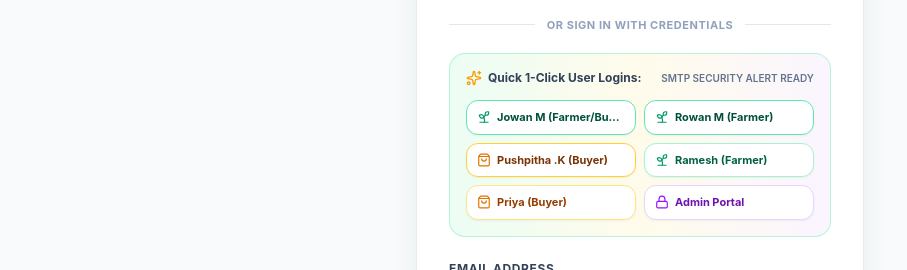
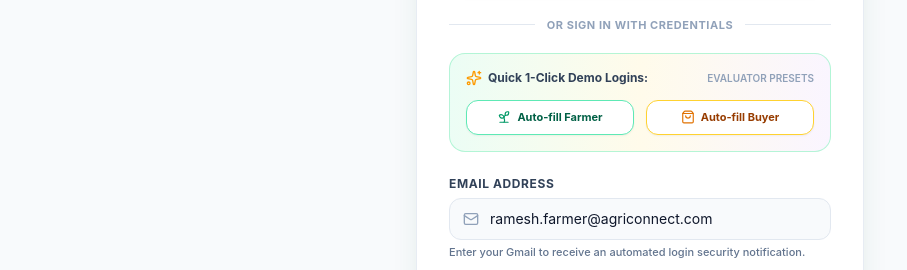
Before and after one commit to rowan-16/AgriConnect, a React (Vite) app: page /login in a window 1280 px wide. Shown: the part 391-661 px from the top of the page, without its empty margins (0-907 px from the left). Built offline with nearby package versions, Linux system fonts and the light colour scheme; no server answers.

Commit message:
revert(ui): restore normal auto-fill buttons (Farmer and Buyer) on LoginPage

```diff
--- a/src/pages/auth/LoginPage.tsx
+++ b/src/pages/auth/LoginPage.tsx
@@ -404,70 +404,28 @@ export const LoginPage: React.FC = () => {
             <div className="flex items-center justify-between">
               <span className="text-xs font-bold text-slate-700 flex items-center gap-1.5">
                 <Sparkles className="w-4 h-4 text-amber-500" />
-                <span>Quick 1-Click User Logins:</span>
+                {t('quickDemoLogins', 'Quick 1-Click Demo Logins:')}
               </span>
-              <span className="text-[10px] text-slate-500 font-semibold uppercase">SMTP Security Alert Ready</span>
+              <span className="text-[10px] text-slate-400 font-semibold uppercase">{t('evaluatorPresets', 'Evaluator Presets')}</span>
             </div>
 
-            <div className="grid grid-cols-2 gap-2 pt-1">
-              <button
-                type="button"
-                onClick={() => handleDemoSelect('jowanm1234@gmail.com')}
-                className="px-2.5 py-2 bg-white hover:bg-emerald-50 border border-emerald-300 text-emerald-900 text-[11px] font-bold rounded-xl shadow-xs transition-all text-left truncate hover:scale-[1.02] flex items-center gap-1.5 cursor-pointer"
-                title="Jowan M (jowanm1234@gmail.com) - Farmer / Buyer"
-              >
-                <Sprout className="w-3.5 h-3.5 text-emerald-600 shrink-0" />
-                <span className="truncate">Jowan M (Farmer/Buyer)</span>
-              </button>
-
-              <button
-                type="button"
-                onClick={() => handleDemoSelect('rocklandrowanm@gmail.com')}
-                className="px-2.5 py-2 bg-white hover:bg-emerald-50 border border-emerald-300 text-emerald-900 text-[11px] font-bold rounded-xl shadow-xs transition-all text-left truncate hover:scale-[1.02] flex items-center gap-1.5 cursor-pointer"
-                title="Rockland Rowan M (rocklandrowanm@gmail.com) - Farmer"
-              >
-                <Sprout className="w-3.5 h-3.5 text-emerald-600 shrink-0" />
-                <span className="truncate">Rowan M (Farmer)</span>
-              </button>
-
-              <button
-                type="button"
-                onClick={() => handleDemoSelect('pushpithamullai@gmail.com')}
-                className="px-2.5 py-2 bg-white hover:bg-amber-50 border border-amber-300 text-amber-900 text-[11px] font-bold rounded-xl shadow-xs transition-all text-left truncate hover:scale-[1.02] flex items-center gap-1.5 cursor-pointer"
-                title="Pushpitha .K (pushpithamullai@gmail.com) - Buyer"
-              >
-                <ShoppingBag className="w-3.5 h-3.5 text-amber-600 shrink-0" />
-                <span className="truncate">Pushpitha .K (Buyer)</span>
-              </button>
-
+            <div className="grid grid-cols-2 gap-3 pt-1">
               <button
                 type="button"
                 onClick={() => handleDemoSelect('ramesh.farmer@agriconnect.com')}
-                className="px-2.5 py-2 bg-white hover:bg-emerald-50 border border-emerald-200 text-emerald-800 text-[11px] font-bold rounded-xl shadow-xs transition-all text-left truncate hover:scale-[1.02] flex items-center gap-1.5 cursor-pointer"
-                title="Ramesh Patel (ramesh.farmer@agriconnect.com)"
+                className="px-3 py-2 bg-white hover:bg-emerald-50 border border-emerald-300 text-emerald-800 text-[11px] font-bold rounded-xl shadow-xs transition-all text-center truncate hover:scale-[1.02] flex items-center justify-center gap-1.5 cursor-pointer"
               >
-                <Sprout className="w-3.5 h-3.5 text-emerald-600 shrink-0" />
-                <span className="truncate">Ramesh (Farmer)</span>
+                <Sprout className="w-3.5 h-3.5 text-emerald-600" />
+                <span>{t('autoFillFarmer', 'Auto-fill Farmer')}</span>
               </button>
 
               <button
                 type="button"
                 onClick={() => handleDemoSelect('priya.buyer@agriconnect.com')}
-                className="px-2.5 py-2 bg-white hover:bg-amber-50 border border-amber-200 text-amber-800 text-[11px] font-bold rounded-xl shadow-xs transition-all text-left truncate hover:scale-[1.02] flex items-center gap-1.5 cursor-pointer"
-                title="Priya Sharma (priya.buyer@agriconnect.com)"
+                className="px-3 py-2 bg-white hover:bg-amber-50 border border-amber-300 text-amber-800 text-[11px] font-bold rounded-xl shadow-xs transition-all text-center truncate hover:scale-[1.02] flex items-center justify-center gap-1.5 cursor-pointer"
               >
-                <ShoppingBag className="w-3.5 h-3.5 text-amber-600 shrink-0" />
-                <span className="truncate">Priya (Buyer)</span>
-              </button>
-
-              <button
-                type="button"
-                onClick={() => handleDemoSelect('admin@agriconnect.com')}
-                className="px-2.5 py-2 bg-white hover:bg-purple-50 border border-purple-200 text-purple-800 text-[11px] font-bold rounded-xl shadow-xs transition-all text-left truncate hover:scale-[1.02] flex items-center gap-1.5 cursor-pointer"
-                title="AgriConnect Admin (admin@agriconnect.com)"
-              >
-                <Lock className="w-3.5 h-3.5 text-purple-600 shrink-0" />
-                <span className="truncate">Admin Portal</span>
+                <ShoppingBag className="w-3.5 h-3.5 text-amber-600" />
+                <span>{t('autoFillBuyer', 'Auto-fill Buyer')}</span>
               </button>
             </div>
           </div>
```
